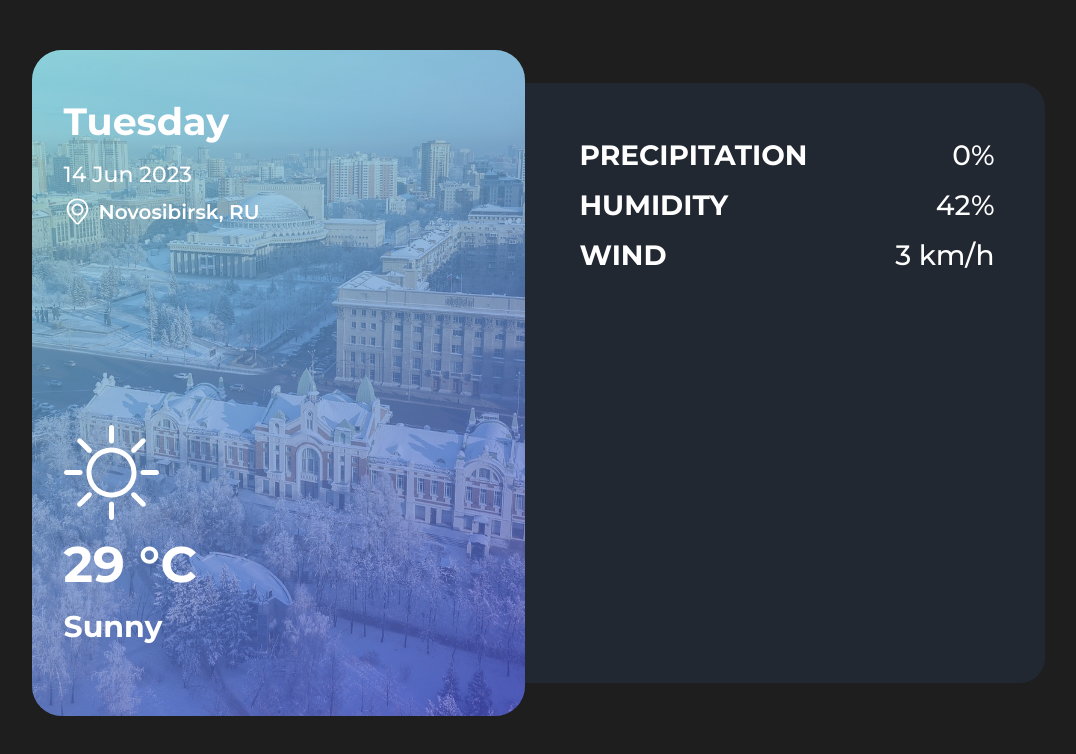
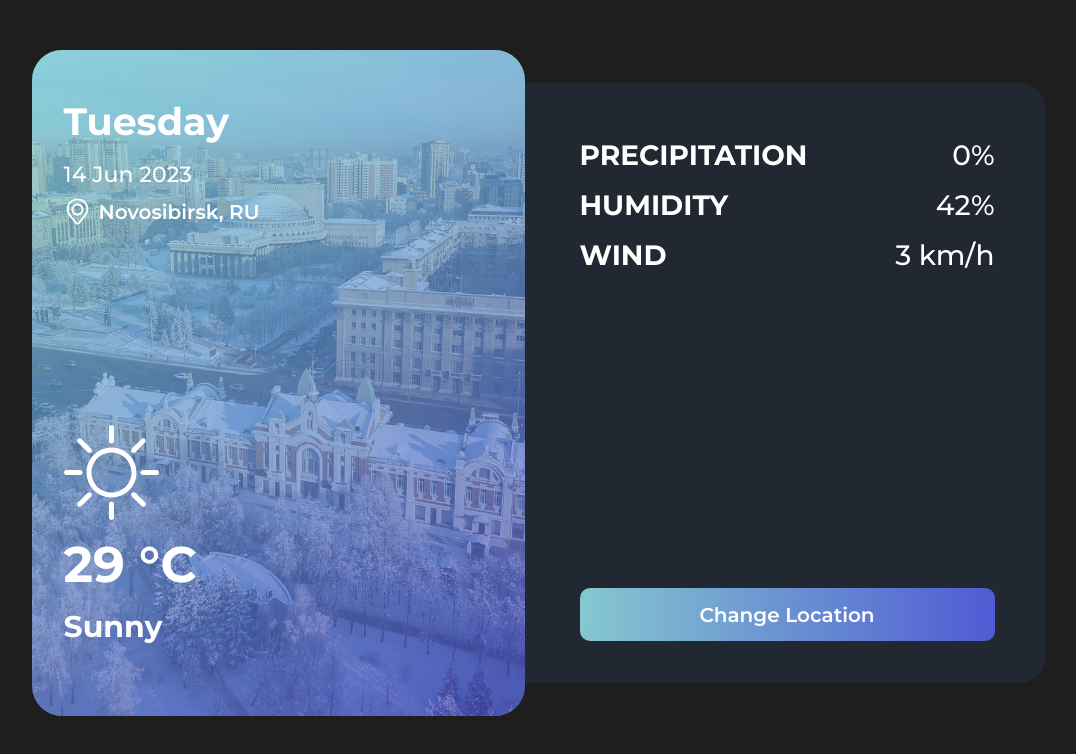
Before and after one commit to RipeCherries/weather-app, a plain HTML site: page index.html in a window 1280 px wide. Shown: the whole page, without its empty margins (102-1178 px from the left). Drawn offline with Linux system fonts and the light colour scheme.

Commit message:
Add change location button

```diff
--- a/index.html
+++ b/index.html
@@ -31,6 +31,7 @@
             </div>
         </div>
         <div class="weather">
+            <div class="weather__wrapper">
                 <div class="weather__info">
                     <div class="weather__info-precipitation">
                         <div class="weather__info-name">PRECIPITATION</div>
@@ -45,6 +46,10 @@
                         <div class="weather__info-value">3 km/h</div>
                     </div>
                 </div>
+                <div class="change-location">
+                    <button class="change-location__btn">Change Location</button>
+                </div>
+            </div>
         </div>
     </div>
 </body>
--- a/styles/style.css
+++ b/styles/style.css
@@ -104,9 +104,13 @@ body {
     background: #222831;
 }
 
+.weather__wrapper {
+    margin: 55px 50px 62px 55px;
+}
+
 .weather__info {
-    margin: 55px 50px auto 55px;
     font-size: 28px;
+    margin-bottom: 316px;
 }
 
 .weather__info-precipitation {
@@ -133,3 +137,21 @@ body {
 .weather__info-value {
     font-weight: 500;
 }
+
+.change-location {
+    display: flex;
+    justify-content: center;
+}
+
+.change-location__btn {
+    height: 53px;
+    width: 415px;
+    border: none;
+    border-radius: 10px;
+    background: linear-gradient(90.8deg, rgba(144, 217, 224, 0.9) 0.2%, rgba(84, 96, 230, 0.9) 100%);
+    color: #FFFFFF;
+    font-family: 'Montserrat', sans-serif;
+    font-weight: 600;
+    font-size: 20px;
+    cursor: pointer;
+}
```
Lines whose indentation alone changed are shown as unchanged.
